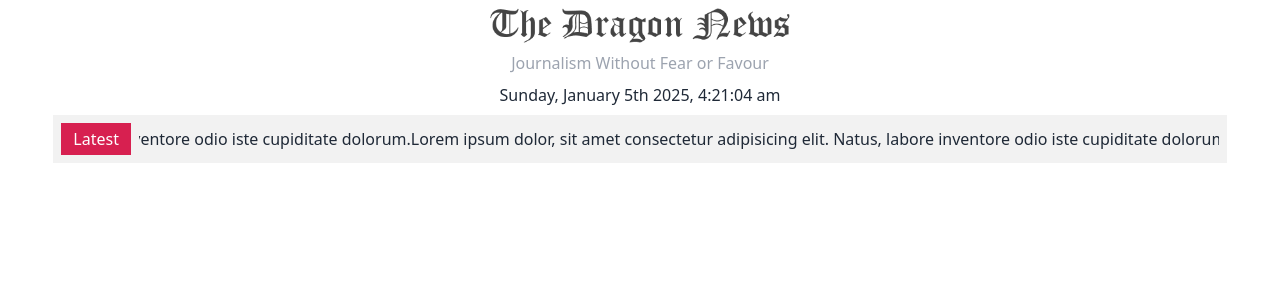
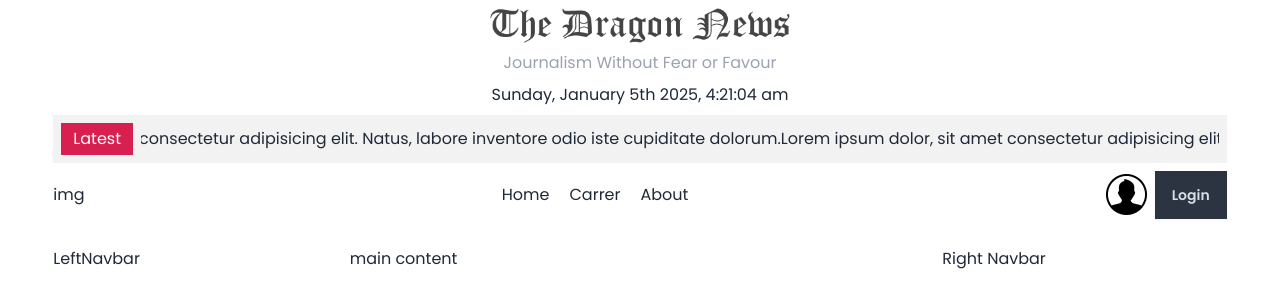
Before and after one commit to Hasan1971f/dragon-news-code, a React (Vite) app: page / in a window 1280 px wide. Shown: the top 308 px of the page. Built offline with nearby package versions, Linux system fonts and the light colour scheme.

Commit message:
added a Integrate Font, Design navigation and Set up main Layout

```diff
--- a/src/Components/Header.jsx
+++ b/src/Components/Header.jsx
@@ -7,7 +7,7 @@
          <div className="logo">
             <img className='w-[300px]' src={logo} alt="" />
          </div>
-        <h2 className='text-gray-400'>Journalism Without Fear or Favour</h2>
+        <h2 className='text-gray-400 '>Journalism Without Fear or Favour</h2>
         <p>{moment().format("dddd, MMMM Do YYYY, h:mm:ss a")}</p>
 
         </div>
--- a/src/Components/LatestNews.jsx
+++ b/src/Components/LatestNews.jsx
@@ -6,7 +6,7 @@
     return (
         <div className="flex gap-2 items-center bg-base-200 p-2">
            <p className="bg-[#D72050] text-base-100 px-3 py-1 ">Latest</p>
-           <Marquee pauseOnHover={true} speed={100} className="space-x-10">
+           <Marquee pauseOnHover={true} speed={200} className="space-x-10">
             <Link to="/news">Lorem ipsum dolor, sit amet consectetur adipisicing elit. Natus, labore inventore odio iste cupiditate dolorum.</Link>
             <Link to="/news">Lorem ipsum dolor, sit amet consectetur adipisicing elit. Natus, labore inventore odio iste cupiditate dolorum.</Link>
             <Link to="/news">Lorem ipsum dolor, sit amet consectetur adipisicing elit. Natus, labore inventore odio iste cupiditate dolorum.</Link>
--- /dev/null
+++ b/src/Components/Navbar.jsx
@@ -0,0 +1,25 @@
+import { Link } from "react-router-dom";
+import userIcon from "../assets/user.png"
+
+
+const Navbar = () => {
+    return (
+        <div className="flex justify-between items-center">
+         <div className="div">img</div>
+         <div className="nav space-x-5">
+            <Link to="/">Home</Link>
+            <Link to="/carreer">Carrer</Link>
+            <Link to="/about">About</Link>
+         </div>
+         <div className="login flex gap-2 items-center">
+            <div className="" >
+                <img src={userIcon} alt="" />
+
+            </div>
+            <button className="btn btn-neutral rounded-none">Login</button>
+         </div>
+        </div>
+    );
+};
+
+export default Navbar;
--- a/src/index.css
+++ b/src/index.css
@@ -1,3 +1,6 @@
+@import url('https://fonts.googleapis.com/css2?family=Poppins:ital,wght@0,100;0,200;0,300;0,400;0,500;0,600;0,700;0,800;0,900;1,100;1,200;1,300;1,400;1,500;1,600;1,700;1,800;1,900&display=swap');
+
+
 @tailwind base;
 @tailwind components;
 @tailwind utilities;
--- a/src/layouts/HomeLayout.jsx
+++ b/src/layouts/HomeLayout.jsx
@@ -1,18 +1,27 @@
 import Header from "../Components/Header";
 import LatestNews from "../Components/LatestNews";
+import Navbar from "../Components/Navbar";
 
 
 const HomeLayout = () => {
     return (
-        <div>
+        <div className="font-poppins" >
          <header>
             <Header></Header>
             <section className=" w-11/12 mx-auto">
                 <LatestNews></LatestNews>
             </section>
+
          </header>
-         <nav></nav>
-         <main></main>
+         <nav className="w-11/12 mx-auto py-2">
+         <Navbar></Navbar>
+         </nav>
+         <main className="w-11/12 mx-auto pt-5 grid md:grid-cols-12 gap-3">
+         <aside className="left col-span-3">LeftNavbar</aside>
+         <section className="col-span-6">main content</section>
+         <aside className="col-span-3">Right Navbar</aside>
+
+         </main>
         </div>
     );
 };
--- a/tailwind.config.js
+++ b/tailwind.config.js
@@ -5,7 +5,11 @@
     "./src/**/*.{js,ts,jsx,tsx}",
   ],
   theme: {
-    extend: {},
+    extend: {
+      fontFamily: {
+        poppins : [ "Poppins", "serif"],
+      }
+    },
   },
   plugins: [
     // eslint-disable-next-line no-undef
```
